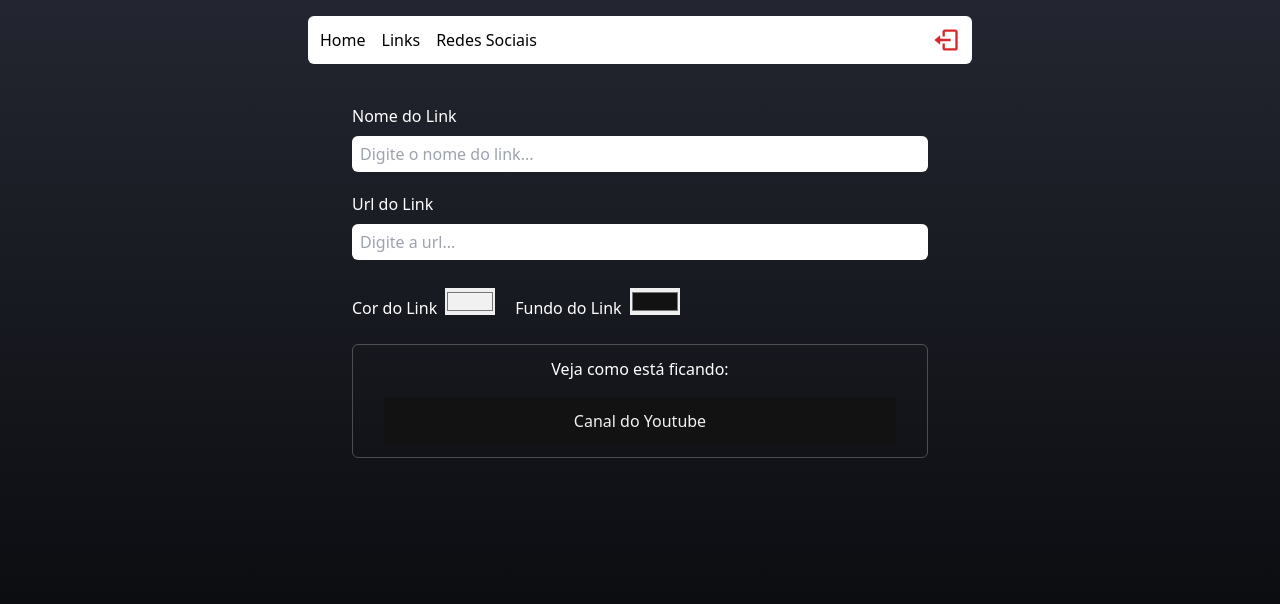
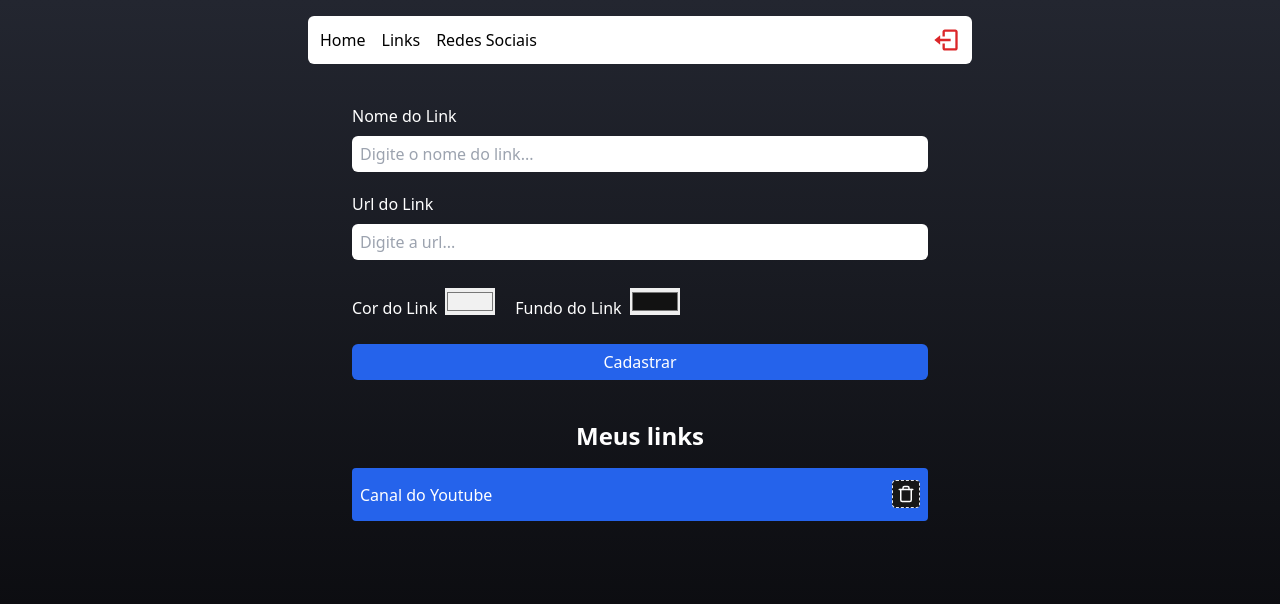
Before and after one commit to GabrielMarini12/DevLink, a React (Vite) app: page /admin in a window 1280 px wide. Shown: the top 604 px of the page. Built offline with nearby package versions, Linux system fonts and the light colour scheme; no server answers; sample sign-in values are in the browser's storage.

Commit message:
Finalizado a interface da página de admin, toda montagem e estilização da página.

```diff
--- a/src/pages/admin/index.tsx
+++ b/src/pages/admin/index.tsx
@@ -1,6 +1,8 @@
 import { useState } from "react";
 import { Header } from "../../components/Header";
 import { Input } from "../../components/Input";
+
+import { FiTrash } from "react-icons/fi";
 
 export function Admin() {
   const [nameInput, setNameInput] = useState("");
@@ -51,6 +53,7 @@
           </div>
         </section>
 
+        {nameInput !== "" && (
           <div className="flex items-center justify-center flex-col mb-7 p-1 border-gray-100/25 border rounded-md">
             <label className="text-white font-medium mt-2 mb-2">
               Veja como está ficando:
@@ -64,11 +67,33 @@
               }}
             >
               <p className="font-medium" style={{ color: textColorInput }}>
-              Canal do Youtube
+                {nameInput}
               </p>
             </article>
           </div>
+        )}
+
+        <button
+          type="submit"
+          className="bg-blue-600 h-9 rounded-md mb-7 text-white font-medium gap-4 flex justify-center items-center"
+        >
+          Cadastrar
+        </button>
       </form>
+
+      <h2 className="font-bold text-white mb-4 text-2xl">Meus links</h2>
+
+      <article
+        className="flex items-center justify-between w-11/12 max-w-xl rounded py-3 px-2 mb-2 select-none"
+        style={{ backgroundColor: "#2563EB", color: "#fff" }}
+      >
+        <p>Canal do Youtube</p>
+        <div>
+          <button className="border border-dashed p-1 rounded bg-neutral-900">
+            <FiTrash size={18} color="#fff" />
+          </button>
+        </div>
+      </article>
     </div>
   );
 }
```
Lines whose indentation alone changed are shown as unchanged.
